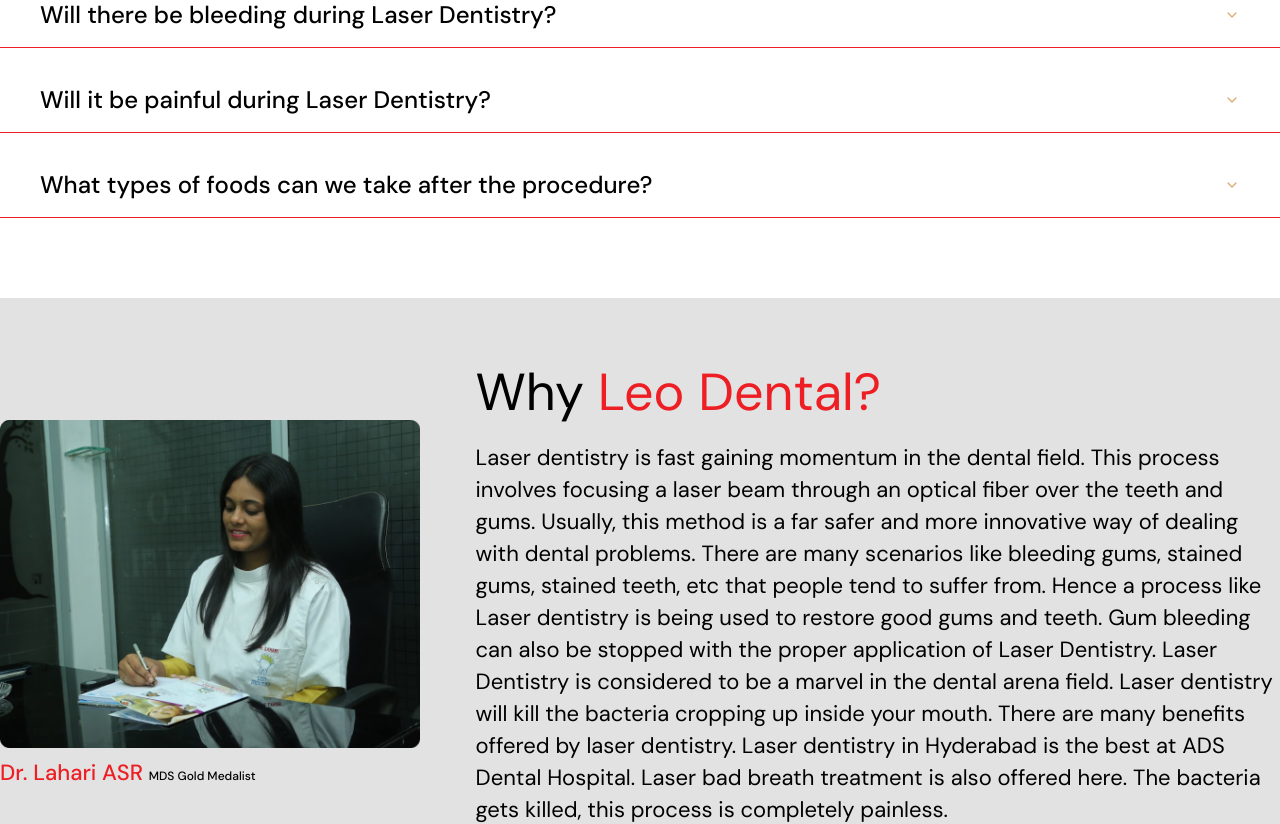
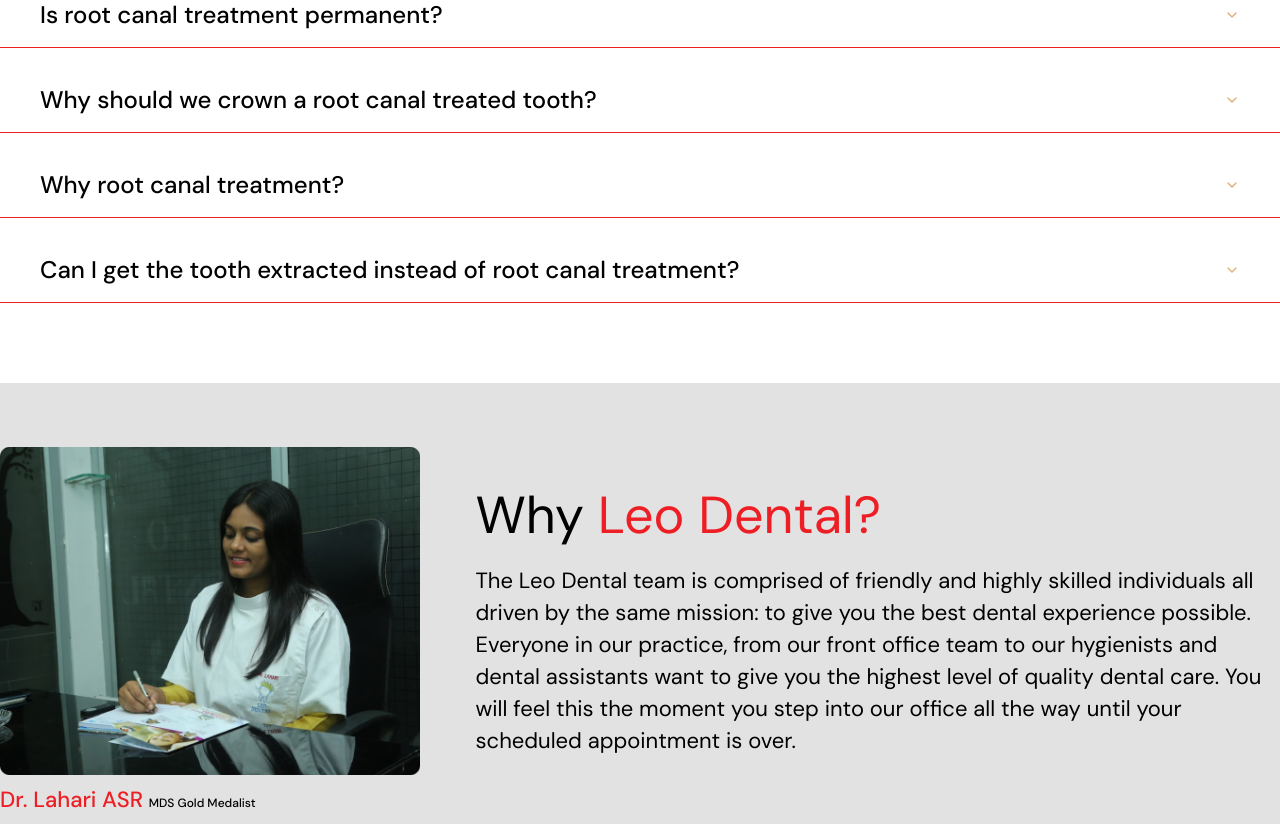
Before and after one commit to appaddbiz/leo-dental, a React (Vite) app: page /service/Root-Canal-Treatment in a window 1280 px wide. Shown: the part 2220-3044 px from the top of the page. Built offline with nearby package versions, Linux system fonts and the light colour scheme.

Commit message:
videoUpdgrade

```diff
--- a/src/pages/Gallery/Hero.jsx
+++ b/src/pages/Gallery/Hero.jsx
@@ -77,6 +77,7 @@
               autoPlay
               muted
               loop
+              playsInline
               onCanPlay={handleCanPlay}
             >
               <source src="/leoalignVideo.mp4" type="video/mp4" />
--- a/src/pages/Gallery/Section.jsx
+++ b/src/pages/Gallery/Section.jsx
@@ -61,7 +61,7 @@
           </div>
         </div>
       </section> */}
-      <section className="bg-reds relative mt-[60px] lg:mt-[100px] px-4 lg:px-0">
+      <section className="bg-reds relative mt-[60px] lg:mt-[100px] px-4 lg:px-0 pt-10 lg:pt-0">
         <div className="max-w-[1450px] h-auto lg:h-[310px] mx-auto flex flex-col-reverse lg:flex-row items-center justify-between">
           <div className="w-full lg:w-[386px] h-auto lg:h-[400px] flex justify-center lg:justify-start mt-6 lg:mt-0">
             <img
@@ -70,7 +70,7 @@
               className="w-[200px] sm:w-[300px]  h-auto object-cover lg:absolute lg:bottom-0"
             />
           </div>
-          <div className="w-full lg:w-3/4 text-center lg:text-left px-4 lg:px-20 text-[24px] sm:text-[30px] lg:text-[42px] text-white">
+          <div className="w-full lg:w-3/4 text-center lg:text-left lg:px-20 text-[24px] sm:text-[30px] lg:text-[42px] text-white">
             Talk directly to your treatment planner{" "}
             <span className="text-yellows">orthodontist</span>. Our professional
             expert doctors are here to guide you through your{" "}
--- a/src/pages/OurServices/Braces.jsx
+++ b/src/pages/OurServices/Braces.jsx
@@ -12,12 +12,12 @@
     {
       img: braces1,
       heading: "Metal Braces",
-      desc: "Metal Braces can be silver or golden. The golden braces look a bit more “jewelry-like” and are often a popular choice with young women. Metal braces are very strong and can withstand most types of treatment.These braces are metallic. They fit perfectly on teeth.These wired braces are the most traditional types of braces",
+      desc: "Metal Braces can be silver or golden. The golden braces look a bit more “jewelry-like” and are often a popular choice with young women. Metal braces are very strong and can withstand most types of treatment.These braces are metallic. They fit perfectly on teeth.These wired braces are the most traditional types of braces.",
     },
     {
       img: braces2,
       heading: "Ceramic Braces",
-      desc: "Metal Braces can be silver or golden. The golden braces look a bit more “jewelry-like” and are often a popular choice with young women. Metal braces are very strong and can withstand most types of treatment.These braces are metallic. They fit perfectly on teeth.These wired braces are the most traditional types of braces",
+      desc: "Ceramic Braces are made of composite materials. They are very strong and generally do not stain. Adults like to choose ceramic because they “blend in” with the teeth and are less noticeable than metal. These are the type of braces actor Tom Cruise had. Ceramic braces as the name suggests is a bit more advanced than metallic braces.",
     },
   ];
   const accordionData = [
@@ -31,29 +31,30 @@
       value: "2",
       trigger: "Do braces hurt?",
       content:
-        "Lorem ipsum dolor sit amet consectetur adipisicing elit. Reiciendis id unde non explicabo necessitatibus, placeat quo ducimus labore quas pariatur possimus perspiciatis eaque laboriosam vero, voluptates cumque vel? Tempora, dignissimos?",
+        "Braces do not often hurt, though you may feel a small amount of discomfort for a couple of days as your teeth, gums, cheeks, and mouth get used to your new braces.",
     },
     {
       value: "3",
       trigger: "Do I need to brush my teeth more often if I have braces?",
       content:
-        "Lorem ipsum dolor sit amet consectetur adipisicing elit. Reiciendis id unde non explicabo necessitatibus, placeat quo ducimus labore quas pariatur possimus perspiciatis eaque laboriosam vero, voluptates cumque vel? Tempora, dignissimos?",
+        "With braces, you should brush your teeth at least three times a day to keep your teeth, gums, and mouth healthy and clean. Brushing regularly helps remove any food caught between your braces. You should also floss daily to clean between your braces where your brush isn’t able to reach.",
     },
     {
       value: "4",
       trigger:
         "Will my braces interfere with my school activities like sports, playing an instrument, or singing?",
       content:
-        "Lorem ipsum dolor sit amet consectetur adipisicing elit. Reiciendis id unde non explicabo necessitatibus, placeat quo ducimus labore quas pariatur possimus perspiciatis eaque laboriosam vero, voluptates cumque vel? Tempora, dignissimos?",
+        "Playing an instrument or a contact sport may require some adjustment when you first get your braces, but wearing braces will not stop you from participating in any school activities. It is recommended to wear a mouthguard for contact sports to protect your braces or appliance.",
     },
     {
       value: "5",
       trigger:
         "If I have braces, do I still need dental checkups every six months?",
       content:
-        "Lorem ipsum dolor sit amet consectetur adipisicing elit. Reiciendis id unde non explicabo necessitatibus, placeat quo ducimus labore quas pariatur possimus perspiciatis eaque laboriosam vero, voluptates cumque vel? Tempora, dignissimos?",
+        "Yes! It’s even more essential that patients receiving orthodontic treatment visit their dentist regularly. Braces can cause food to be caught in places your toothbrush can’t reach, which can lead to cavities, gingivitis, and gum disease. Regular checkups ensure your teeth stay clean and healthy while wearing braces.",
     },
   ];
+
   return (
     <div className="pt-20">
       <ServiceBanner img={banner} text="Dental Braces" />
--- a/src/pages/OurServices/Crowns.jsx
+++ b/src/pages/OurServices/Crowns.jsx
@@ -18,33 +18,33 @@
   const accordionData = [
     {
       value: "1",
-      trigger: "How long will crown last?",
+      trigger: "How long will my crown last?",
       content:
-        "The amount of time spent in braces will vary, depending on the individual patient, because every smile responds differently to treatment. Treatment times can take anywhere from six to 30 months, but most standard treatments last about 18 months.",
+        "Porcelain crowns usually last at least 15 years with proper care and maintenance, and it’s not uncommon for crowns to last 20+ years. The porcelain ceramic materials used to build your crown are very durable and similar to your enamel in strength and hardness, so you can expect your crown to last a very long time.",
     },
     {
       value: "2",
       trigger: "Do crowns hurt?",
       content:
-        "Lorem ipsum dolor sit amet consectetur adipisicing elit. Reiciendis id unde non explicabo necessitatibus, placeat quo ducimus labore quas pariatur possimus perspiciatis eaque laboriosam vero, voluptates cumque vel? Tempora, dignissimos?",
+        "No. During the crown placement process, we will numb your mouth to ensure you don’t feel any discomfort when your tooth is trimmed to make room for your crown. We even offer sedation dentistry to ensure that you feel completely safe and comfortable during your appointment at Leo Dental.",
     },
     {
       value: "3",
-      trigger: "How long does it take to recover after crown placement??",
+      trigger: "How long does it take to recover after crown placement?",
       content:
-        "Lorem ipsum dolor sit amet consectetur adipisicing elit. Reiciendis id unde non explicabo necessitatibus, placeat quo ducimus labore quas pariatur possimus perspiciatis eaque laboriosam vero, voluptates cumque vel? Tempora, dignissimos?",
+        "You won’t have any 'down time' after your crown is placed. The treatment is non-surgical and does not cause any serious pain or discomfort, so you can get back to your day-to-day routine immediately without having to worry about taking time off work or adjusting your schedule.",
     },
     {
       value: "4",
       trigger: "Are crowns used for cosmetic dentistry?",
       content:
-        "Lorem ipsum dolor sit amet consectetur adipisicing elit. Reiciendis id unde non explicabo necessitatibus, placeat quo ducimus labore quas pariatur possimus perspiciatis eaque laboriosam vero, voluptates cumque vel? Tempora, dignissimos?",
+        "Crowns are usually used for restorative dentistry, but can be used as a cosmetic treatment in some cases. For example, a severely misshapen tooth may not be treatable with dental bonding or veneers, and may need to be covered up and capped with a dental crown.",
     },
     {
       value: "5",
       trigger: "Why would I need a dental crown?",
       content:
-        "Lorem ipsum dolor sit amet consectetur adipisicing elit. Reiciendis id unde non explicabo necessitatibus, placeat quo ducimus labore quas pariatur possimus perspiciatis eaque laboriosam vero, voluptates cumque vel? Tempora, dignissimos?",
+        "Dental crowns are needed to repair teeth that are too decayed to treat with a filling, and are also used to treat infected teeth after root canals, or to repair a tooth that’s been broken or cracked due to oral trauma. The best way to find out if a dental crown is right for you is to contact Leo Dental for a consultation.",
     },
   ];
 
--- a/src/pages/OurServices/Dental.jsx
+++ b/src/pages/OurServices/Dental.jsx
@@ -14,21 +14,22 @@
       value: "1",
       trigger: "What is a Zygoma Implant?",
       content:
-        "In patients with very poor bone structure of the upper jaw a dental implant is surgically drilled into the zygomatic bone for anchorage. This along with anterior dental implants can restore one’s bite eﬀectively. Since the dental implants are anchored into the zygomatic bone it is called zygoma implant.",
+        "In patients with very poor bone structure of the upper jaw, a dental implant is surgically drilled into the zygomatic bone for anchorage. This, along with anterior dental implants, can restore one’s bite effectively. Since the dental implants are anchored into the zygomatic bone, it is called a zygoma implant.",
     },
     {
       value: "2",
       trigger: "What is an all-on-4 dental implant?",
       content:
-        "Lorem ipsum dolor sit amet consectetur adipisicing elit. Reiciendis id unde non explicabo necessitatibus, placeat quo ducimus labore quas pariatur possimus perspiciatis eaque laboriosam vero, voluptates cumque vel? Tempora, dignissimos?",
+        "In patients with complete missing teeth and compromised jaw bone, four dental implants per jaw are planted in pre-planned positions to balance either 10 or 12 teeth per jaw. This procedure of complete dental rehabilitation with four dental implants on each jaw is called all-on-4 dental implant surgery. If six teeth are placed per jaw, then it is called all-on-6 dental implant surgery. If these 4 or 6 dental implants are screwed with a denture, then it's a hybrid denture.",
     },
     {
       value: "3",
       trigger: "Why are Dental Implants Expensive?",
       content:
-        "Lorem ipsum dolor sit amet consectetur adipisicing elit. Reiciendis id unde non explicabo necessitatibus, placeat quo ducimus labore quas pariatur possimus perspiciatis eaque laboriosam vero, voluptates cumque vel? Tempora, dignissimos?",
+        "We, at Leo Dental, do not consider dental implant surgery expensive, especially when we look at the restoring capabilities of a dental implant. A simple dental implant surgery is affordable and a very good option for restoring teeth. The true-to-life capability of a dental implant relies on the skill of the surgeon, the surgery itself, and the crown component of the dental implant. If one has a challenging bone structure, then components like bone grafts and membranes add to the cost.",
     },
   ];
+
   const advantages = [
     "Most effective in restoring form & function",
     "Conservative – no need to trim or damage adjacent teeth unlike dental bridge",
@@ -45,12 +46,12 @@
   ];
   const points = [
     "Conventional Dental Implant",
+    "Immediate Dental Implant",
+    "Sinus Lift Dental Implant",
+    "Zygomatic Dental Implant",
     "All-on-4 Dental Implant",
-    "Immediate Dental Implant",
     "All-on-6 Dental Implant",
-    "Sinus Lift Dental Implant",
     "Same day tooth Dental Implant",
-    "Zygomatic Dental Implant",
     "Hybrid Denture",
   ];
   return (
--- a/src/pages/OurServices/Invisalign.jsx
+++ b/src/pages/OurServices/Invisalign.jsx
@@ -18,7 +18,7 @@
       value: "2",
       trigger: "Is Invisalign better than braces?",
       content:
-        "Lorem ipsum dolor sit amet consectetur adipisicing elit. Reiciendis id unde non explicabo necessitatibus, placeat quo ducimus labore quas pariatur possimus perspiciatis eaque laboriosam vero, voluptates cumque vel? Tempora, dignissimos?",
+        "Depending on what a patient desires and demands either braces or Invisalign can be better than the other. Both have their own advantages and disadvantages but Invisalign is the latest advancement in orthodontics. Our Orthodontist In Bangalore and Orthodontist in Nellore clinic prefer Invisalign especially for minor dental corrections.",
     },
   ];
   const advantages = [
--- a/src/pages/OurServices/Laser.jsx
+++ b/src/pages/OurServices/Laser.jsx
@@ -16,14 +16,14 @@
   ];
   const dentalImplantTypes = [
     "Minimum Pain",
+    "Minimum Bleeding",
+    "Fast recovery, No side effects",
+    "Unrivalled laser drilling speeds",
+    "Higher precision and selectiveness",
     "Quicker and simpler procedures",
-    "Minimum Bleeding",
     "Greater patient comfort and satisfaction",
-    "Fast recovery, No side effects",
     "Unlimited dental and aesthetic treatment options",
-    "Unrivalled laser drilling speeds",
     "Unmatched treatment management options",
-    "Higher precision and selectiveness",
     "Automatic Sterilization",
   ];
   const accordionData = [
@@ -37,13 +37,13 @@
       value: "2",
       trigger: "Will it be painful during Laser Dentistry?",
       content:
-        "Lorem ipsum dolor sit amet consectetur adipisicing elit. Reiciendis id unde non explicabo necessitatibus, placeat quo ducimus labore quas pariatur possimus perspiciatis eaque laboriosam vero, voluptates cumque vel? Tempora, dignissimos?",
+        "Usually, it won’t be painful at all. Local anesthesia will be administered so that the patient can be completely carefree about the medical procedure. This process has absolutely no side effects. Also, there is not an ounce of pain encountered.",
     },
     {
       value: "3",
       trigger: "What types of foods can we take after the procedure?",
       content:
-        "Lorem ipsum dolor sit amet consectetur adipisicing elit. Reiciendis id unde non explicabo necessitatibus, placeat quo ducimus labore quas pariatur possimus perspiciatis eaque laboriosam vero, voluptates cumque vel? Tempora, dignissimos?",
+        "Usually, it is better to have soft foods. Soft foods that are easy on chewing can be used. It is advisable to avoid hard foods and excessive intake of beverages like tea and coffee must be avoided.Laser Dentistry in Hyderabad offered at ADS Dental Hospital is the most reasonable without any side effects over here. Laser dental treatment in Hyderabad is the best offered here. Laser dentistry in Hyderabad is the most sound treatment offered here. Laser dental treatment in Hyderabad is the most reasonable and advanced here. The Hitech labs with sound imaging equipment are proof of that.",
     },
   ];
   return (
@@ -71,7 +71,7 @@
             mouth. There are many benefits offered by laser dentistry. Laser
             dentistry in Hyderabad is the best at ADS Dental Hospital. Laser bad
             breath treatment is also offered here. The bacteria gets killed,
-            this process is completely painless.
+            this process is completely painless
           </p>
           {listItems.map((item, index) => (
             <ul
@@ -121,7 +121,7 @@
           </ul>
         </div>
       </section>
-      <section className="max-w-[1400px] bg-[#FFF6CA] mx-auto lg:mt-[80px] mt-10  p-10 flex lg:flex-row px-2 lg:px-0 flex-col  gap-x-10 justify-between items-center">
+      <section className="max-w-[1400px]  bg-[#FFF6CA] mx-auto lg:mt-[80px] mt-10  p-10 flex lg:flex-row px-2 lg:px-10 flex-col  gap-x-10 justify-between items-center">
         <div className="lg:w-2/3">
           <h1 className="lg:text-[52px] text-[30px]  text-reds">
             How does it work?
--- a/src/pages/OurServices/RootCanal.jsx
+++ b/src/pages/OurServices/RootCanal.jsx
@@ -27,23 +27,30 @@
   const accordionData = [
     {
       value: "1",
-      trigger: "Will there be bleeding during Laser Dentistry?",
+      trigger: "Is root canal treatment permanent?",
       content:
-        "Usually, there will be minimal bleeding or no bleeding at all during the laser dentistry procedure. Laser dentistry in Hyderabad at ADS Dental Hospital offers the optimum services at the most reasonable prices.",
+        "Yes, a root canal treatment with a 3-dimensional seal till the apex of the root can never fail; hence, it is considered permanent.",
     },
     {
       value: "2",
-      trigger: "Will it be painful during Laser Dentistry?",
+      trigger: "Why should we crown a root canal treated tooth?",
       content:
-        "Lorem ipsum dolor sit amet consectetur adipisicing elit. Reiciendis id unde non explicabo necessitatibus, placeat quo ducimus labore quas pariatur possimus perspiciatis eaque laboriosam vero, voluptates cumque vel? Tempora, dignissimos?",
+        "After a root canal treatment, the affected tooth can be compromised either due to decay or due to access preparation. This, along with the non-vitality of the tooth, makes it brittle and prone to fracture. Hence, crowning a root canal treated tooth is advised, especially for posterior teeth.",
     },
     {
       value: "3",
-      trigger: "What types of foods can we take after the procedure?",
+      trigger: "Why root canal treatment?",
       content:
-        "Lorem ipsum dolor sit amet consectetur adipisicing elit. Reiciendis id unde non explicabo necessitatibus, placeat quo ducimus labore quas pariatur possimus perspiciatis eaque laboriosam vero, voluptates cumque vel? Tempora, dignissimos?",
+        "Root canal treatment is recommended if a patient has deep dental decay with severe tooth pain, especially when lying down or chewing. In some cases, a severely broken down tooth may not elicit any pain, especially if it’s a non-vital tooth; in such cases, a root canal treatment is still advised.",
+    },
+    {
+      value: "4",
+      trigger: "Can I get the tooth extracted instead of root canal treatment?",
+      content:
+        "No, one should avoid extracting teeth except for wisdom teeth. A root canal treatment can totally restore the form and function of a tooth without any side effects. Any extracted tooth needs to be replaced by a dental implant, which is considerably more expensive and time-consuming.",
     },
   ];
+
   return (
     <div className="pt-20">
       <ServiceBanner img={banner} text="Root Canal Treatment" />
@@ -136,20 +143,13 @@
               Why <span className="text-reds ">Leo Dental?</span>
             </h1>
             <p className="lg:text-[22px] text-lg lg:leading-8 lg:mt-5 ">
-              Laser dentistry is fast gaining momentum in the dental field. This
-              process involves focusing a laser beam through an optical fiber
-              over the teeth and gums. Usually, this method is a far safer and
-              more innovative way of dealing with dental problems. There are
-              many scenarios like bleeding gums, stained gums, stained teeth,
-              etc that people tend to suffer from. Hence a process like Laser
-              dentistry is being used to restore good gums and teeth. Gum
-              bleeding can also be stopped with the proper application of Laser
-              Dentistry. Laser Dentistry is considered to be a marvel in the
-              dental arena field. Laser dentistry will kill the bacteria
-              cropping up inside your mouth. There are many benefits offered by
-              laser dentistry. Laser dentistry in Hyderabad is the best at ADS
-              Dental Hospital. Laser bad breath treatment is also offered here.
-              The bacteria gets killed, this process is completely painless.
+              The Leo Dental team is comprised of friendly and highly skilled
+              individuals all driven by the same mission: to give you the best
+              dental experience possible. Everyone in our practice, from our
+              front office team to our hygienists and dental assistants want to
+              give you the highest level of quality dental care. You will feel
+              this the moment you step into our office all the way until your
+              scheduled appointment is over.
             </p>
           </div>
         </div>
```
Also changed, not shown: src/pages/Gallery/Gallery.jsx (+0 -14 lines), src/pages/Gallery/Maintance.jsx (+5 -2 lines).
